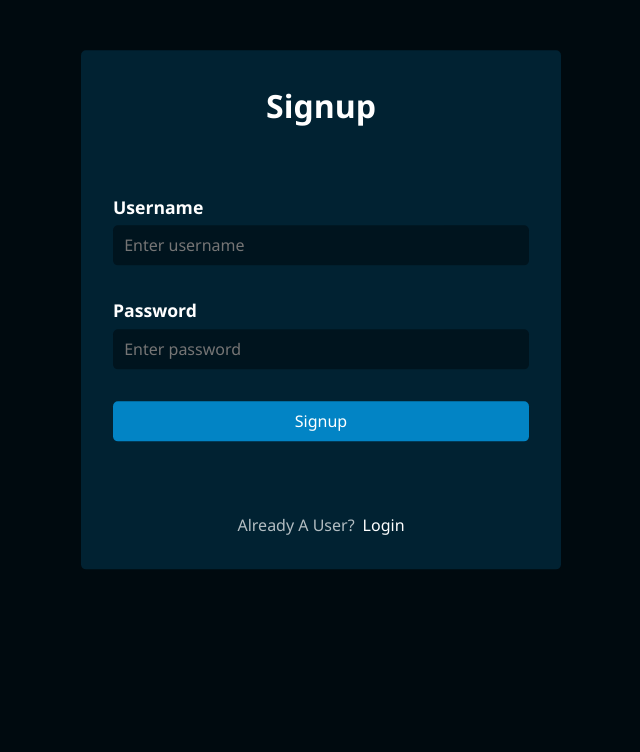
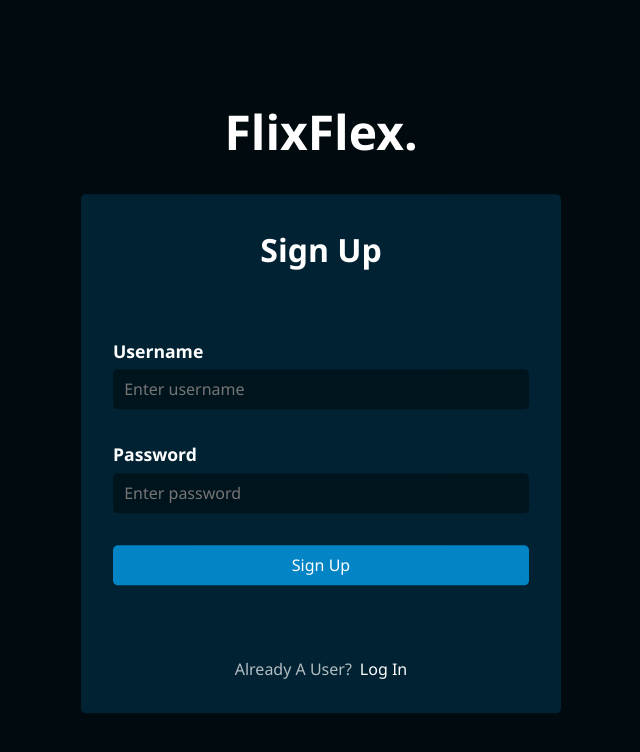
Before and after one commit to faissalabsml/FlixFlex, a React (Vite) app: page /signup in a window 1280 px wide. Shown: the top 752 px of the page, without its empty margins (319-959 px from the left). Built offline with nearby package versions, Linux system fonts and the light colour scheme; no server answers.

Commit message:
Add Firebase athentication

```diff
--- a/src/components/Form.jsx
+++ b/src/components/Form.jsx
@@ -1,14 +1,45 @@
-import React from "react";
-import { Link } from "react-router-dom";
+import React, { useState } from "react";
+import { Link, useLocation, useNavigate } from "react-router-dom";
 
-function Form({ type }) {
-  const redirect = type === "login" ? "signup" : "login";
+import { UserAuth } from "../contexts/AuthContext";
+
+function Form({ text, type }) {
+  const [username, setUsername] = useState("");
+  const [password, setPassword] = useState("");
+  const [errorMessage, setErrorMessage] = useState("");
+
+  const { user, firebaseLogin, firebaseSignup } = UserAuth();
+  const navigate = useNavigate();
+  const location = useLocation().pathname;
+  console.log(location);
+
+  async function handleSubmit(e) {
+    e.preventDefault();
+
+    if (location === "/login") {
+      try {
+        await firebaseLogin(`${username}@gmail.com`, password);
+        navigate("/");
+      } catch (error) {
+        setErrorMessage(error.message);
+      }
+    }
+
+    if (location === "/signup") {
+      try {
+        await firebaseSignup(`${username}@gmail.com`, password);
+        navigate("/");
+      } catch (error) {
+        console.log(error);
+      }
+    }
+  }
 
   return (
     <>
       <div className="form-container">
-        <h2>{type}</h2>
-        <form className="form">
+        <h2>{text}</h2>
+        <form className="form" onSubmit={handleSubmit}>
           <div className="input_row">
             <label htmlFor="username">Username</label>
             <input
@@ -17,6 +48,8 @@ function Form({ type }) {
               id="username"
               placeholder="Enter username"
               required
+              value={username}
+              onChange={(e) => setUsername(e.target.value)}
             />
           </div>
 
@@ -28,15 +61,22 @@ function Form({ type }) {
               id="password"
               placeholder="Enter password"
               required
+              value={password}
+              onChange={(e) => setPassword(e.target.value)}
             />
           </div>
 
-          <button>{type}</button>
+          <button>{text}</button>
+          {errorMessage && <p className="error-message">{errorMessage}</p>}
         </form>
 
         <div className="form_footer">
-          <p>{redirect === "login" ? "Already a user?" : "No account?"}</p>
-          <Link to={`/${redirect}`}>{redirect}</Link>
+          <p>
+            {type === "login" ? "Don't have an account?" : "Already a user?"}
+          </p>
+          <Link to={`/${type === "login" ? "signup" : "login"}`}>
+            {type === "login" ? "sign up" : "log in"}
+          </Link>
         </div>
       </div>
     </>
--- a/src/components/Navbar.jsx
+++ b/src/components/Navbar.jsx
@@ -1,9 +1,22 @@
 import React from "react";
+import { Link, useNavigate } from "react-router-dom";
 
-import { Link } from "react-router-dom";
 import SearchInput from "./SearchInput";
+import { UserAuth } from "../contexts/AuthContext";
 
 function Navbar() {
+  const { user, firebaseLogout } = UserAuth();
+  const navigate = useNavigate();
+
+  async function handleLogout() {
+    try {
+      await firebaseLogout();
+      navigate("/");
+    } catch (error) {
+      console.log(error);
+    }
+  }
+
   return (
     <nav className="navbar">
       <div className="navbar_links">
@@ -22,22 +35,21 @@ function Navbar() {
 
       <div className="navbar_search">
         <SearchInput />
-        {/* <input
-          type="text"
-          name="search"
-          id="search"
-          placeholder="Search"
-          className="navbar_search_input"
-        />
-        <button className="navbar_search_button">
-          <MagnifyingGlass size={24} />
-        </button> */}
       </div>
 
       <div className="navbar_account">
-        <Link to="/login" className="navbar_link navbar_account_button">
-          Login
-        </Link>
+        {user?.email ? (
+          <button
+            className="navbar_link navbar_account_button"
+            onClick={handleLogout}
+          >
+            Logout
+          </button>
+        ) : (
+          <Link to="/login" className="navbar_link navbar_account_button">
+            Login
+          </Link>
+        )}
       </div>
     </nav>
   );
--- a/src/components/Poster.jsx
+++ b/src/components/Poster.jsx
@@ -23,7 +23,7 @@ function Posters({ posterInfo }) {
         }}
       >
         <img
-          src={`https://image.tmdb.org/t/p/original/${poster_path}`}
+          src={`https://image.tmdb.org/t/p/w500/${poster_path}`}
           alt={title}
           className="poster_img"
         />
--- /dev/null
+++ b/src/contexts/AuthContext.jsx
@@ -0,0 +1,49 @@
+import { createContext, useContext, useEffect, useState } from "react";
+import {
+  createUserWithEmailAndPassword,
+  signInWithEmailAndPassword,
+  signOut,
+  onAuthStateChanged,
+} from "firebase/auth";
+
+import { auth, db } from "../utils/firebase";
+
+const AuthContext = createContext();
+
+export function AuthContextProvider({ children }) {
+  const [user, setUser] = useState({});
+
+  useEffect(() => {
+    const unsubscribe = onAuthStateChanged(auth, (currentUser) => {
+      setUser(currentUser);
+    });
+
+    return () => {
+      unsubscribe();
+    };
+  }, []);
+
+  function firebaseSignup(username, password) {
+    return createUserWithEmailAndPassword(auth, username, password);
+  }
+
+  function firebaseLogin(username, password) {
+    return signInWithEmailAndPassword(auth, username, password);
+  }
+
+  function firebaseLogout() {
+    return signOut(auth);
+  }
+
+  return (
+    <AuthContext.Provider
+      value={{ user, firebaseSignup, firebaseLogin, firebaseLogout }}
+    >
+      {children}
+    </AuthContext.Provider>
+  );
+}
+
+export function UserAuth() {
+  return useContext(AuthContext);
+}
--- a/src/main.jsx
+++ b/src/main.jsx
@@ -5,8 +5,12 @@ import "./reset.css";
 import "./styles.css";
 import { BrowserRouter } from "react-router-dom";
 
+import { AuthContextProvider } from "./contexts/AuthContext.jsx";
+
 ReactDOM.createRoot(document.getElementById("root")).render(
   <BrowserRouter>
-    <App />
+    <AuthContextProvider>
+      <App />
+    </AuthContextProvider>
   </BrowserRouter>
 );
--- a/src/pages/Login.jsx
+++ b/src/pages/Login.jsx
@@ -2,13 +2,13 @@ import React from "react";
 
 import Form from "../components/Form";
 
-function Login() {
+function LogIn() {
   return (
     <>
       <h1>FlixFlex.</h1>
-      <Form type="login" />
+      <Form text="log in" type="login" />
     </>
   );
 }
 
-export default Login;
+export default LogIn;
--- a/src/pages/Signup.jsx
+++ b/src/pages/Signup.jsx
@@ -2,7 +2,12 @@ import React from "react";
 import Form from "../components/Form";
 
 function Signup() {
-  return <Form type="signup" />;
+  return (
+    <>
+      <h1>FlixFlex.</h1>
+      <Form text="sign up" type="signup" />
+    </>
+  );
 }
 
 export default Signup;
--- a/src/styles.css
+++ b/src/styles.css
@@ -9,6 +9,7 @@ html {
   --color-black: hsl(200, 98%, 3%);
   --color-white: hsl(0, 0%, 100%);
   --color-white-light: hsla(0, 0%, 100%, 0.7);
+  --color-error: hsl(0, 78%, 47%);
 
   --padding-x: 0.7em;
   --padding-y: 0.5em;
@@ -291,6 +292,8 @@ section {
   bottom: 2em;
   left: 50%;
   transform: translateX(-50%);
+  width: 100%;
+  text-align: center;
 }
 
 .form_footer p,
@@ -307,3 +310,9 @@ section {
 .form_footer a:hover {
   color: var(--color-main);
 }
+
+.error-message {
+  color: var(--color-error);
+  margin-top: 1.5em;
+  text-align: center;
+}
--- /dev/null
+++ b/src/utils/firebase.js
@@ -0,0 +1,28 @@
+import { initializeApp } from "firebase/app";
+import { getAuth } from "firebase/auth";
+import { getFirestore } from "firebase/firestore";
+
+const {
+  VITE_FIREBASE_API_KEY,
+  VITE_FIREBASE_AUTH_DOMAIN,
+  VITE_FIREBASE_PROJECT_ID,
+  VITE_FIREBASE_STORAGE_BUCKET,
+  VITE_FIREBASE_MESSAGING_SENDER_ID,
+  VITE_FIREBASE_APP_ID,
+} = import.meta.env;
+
+// Firebase configuration
+const firebaseConfig = {
+  apiKey: VITE_FIREBASE_API_KEY,
+  authDomain: VITE_FIREBASE_AUTH_DOMAIN,
+  projectId: VITE_FIREBASE_PROJECT_ID,
+  storageBucket: VITE_FIREBASE_STORAGE_BUCKET,
+  messagingSenderId: VITE_FIREBASE_MESSAGING_SENDER_ID,
+  appId: VITE_FIREBASE_APP_ID,
+};
+
+// Initialize Firebase
+const app = initializeApp(firebaseConfig);
+
+export const auth = getAuth(app);
+export const db = getFirestore(app);
```
